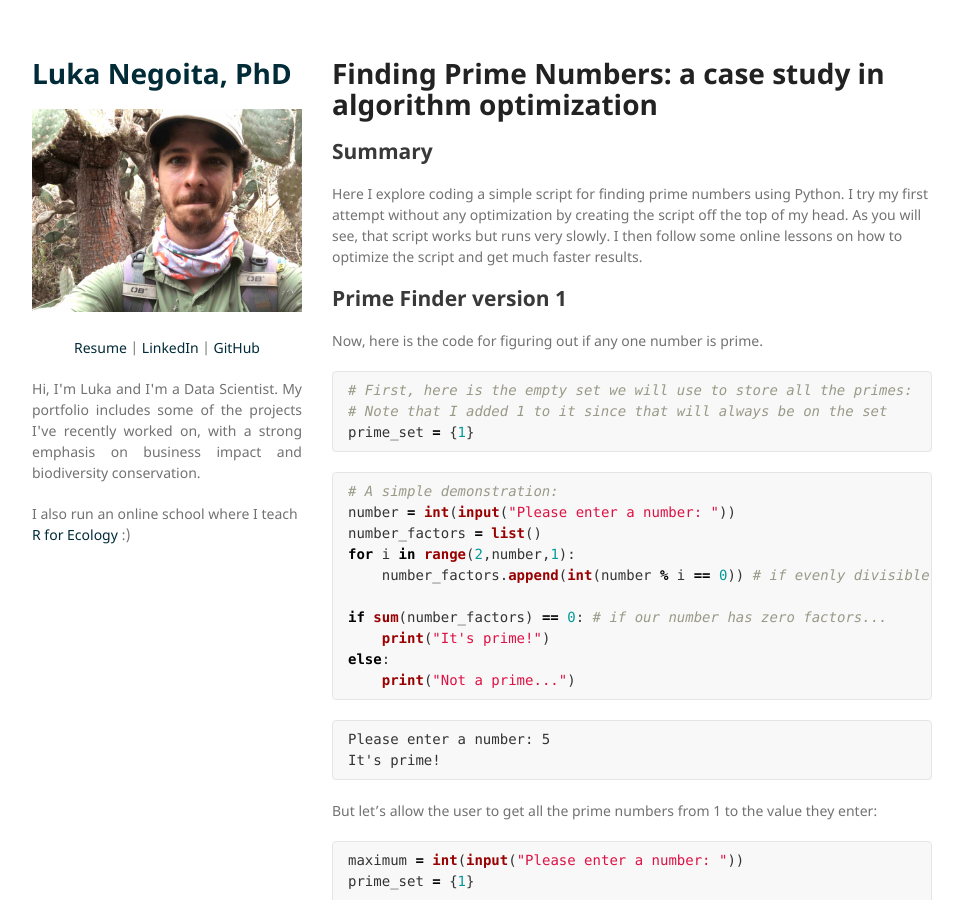
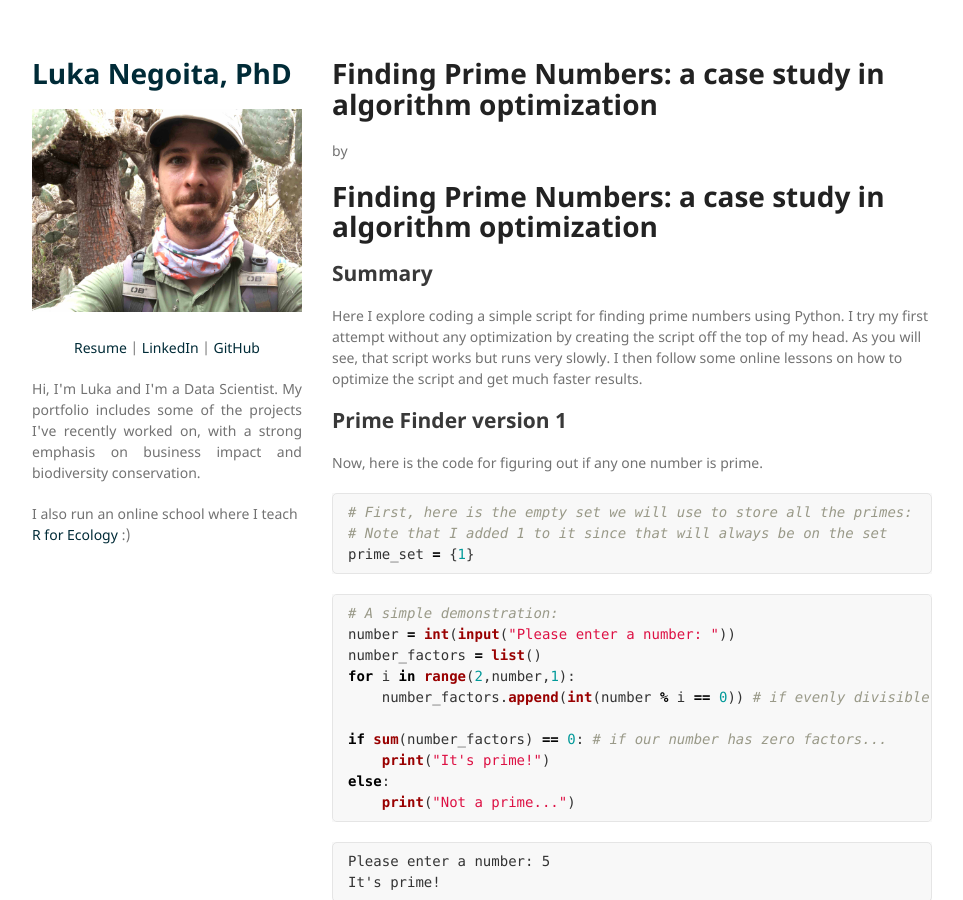
Before and after one commit to LukaNeg/LukaNeg.github.io, a Jekyll site: the page built from posts/2022-03-24-Prime-Num-Optim.md, in a window 1280 px wide and 900 px high. Shown: the whole window, without its empty margins (158-1121 px from the left). Built offline with Jekyll 4.4.1, drawn with Linux system fonts in a browser that asks for light colours; our own code applies the rules of GitHub Pages for plain Markdown files.

Commit message:
add yaml header

```diff
--- a/posts/2022-03-24-Prime-Num-Optim.md
+++ b/posts/2022-03-24-Prime-Num-Optim.md
@@ -1,3 +1,8 @@
+---
+layout: post
+title:  "Finding Prime Numbers: a case study in algorithm optimization"
+---
+
 # Finding Prime Numbers: a case study in algorithm optimization
 
 ## Summary
```
